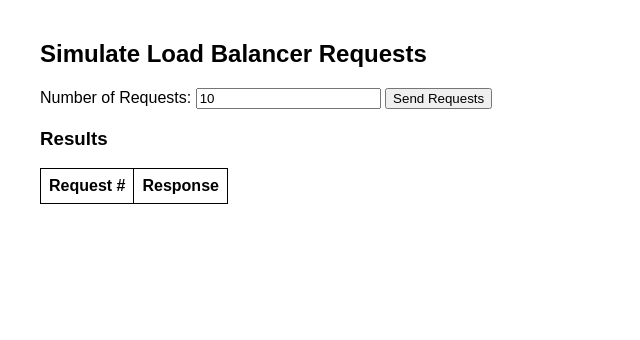
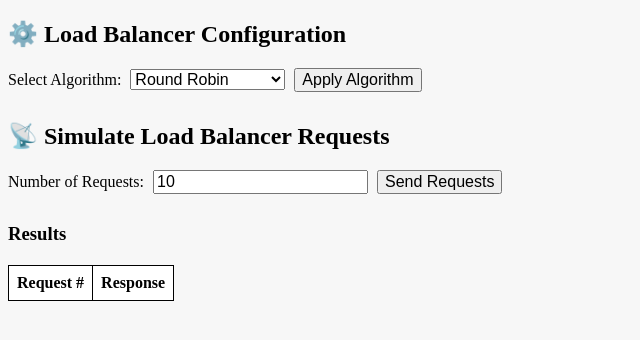
Before and after one commit to Aadil-Raja/network-load-balancer, a Flask app: page /simulate-ui in a window 1280 px wide. Shown: the top 340 px of the page, without its empty margins (0-640 px from the left). Run offline with Flask 3, Linux system fonts and the light colour scheme; lists and menus that the app fills with data are empty.

Commit message:
algo choosing

```diff
--- a/monitor_dashboard/app.py
+++ b/monitor_dashboard/app.py
@@ -1,5 +1,6 @@
 from flask import Flask, render_template, request, jsonify
 import requests
+import subprocess
 
 app = Flask(__name__)
 
@@ -55,6 +56,64 @@
 
 
 # -------------------------
+# Route 4: Set Load Balancing Algorithm
+# -------------------------
+@app.route("/set-algorithm", methods=["POST"])
+def set_algorithm():
+    data = request.get_json()
+    algorithm = data.get("algorithm")
+
+    # Determine directive for NGINX upstream
+    if algorithm == "round_robin":
+        directive = ""  # round robin is default
+    elif algorithm == "least_conn":
+        directive = "least_conn;"
+    elif algorithm == "ip_hash":
+        directive = "ip_hash;"
+    else:
+        return jsonify({"message": "Invalid algorithm"}), 400
+
+    # Generate updated nginx.conf
+    new_conf = f"""
+worker_processes  1;
+
+events {{
+    worker_connections  1024;
+}}
+
+http {{
+    upstream backend_servers {{
+        {directive}
+        server 127.0.0.1:5001;
+        server 127.0.0.1:5002;
+        server 127.0.0.1:5003;
+    }}
+
+    server {{
+        listen 8080;
+        server_name localhost;
+
+        location / {{
+            proxy_pass http://backend_servers;
+        }}
+    }}
+}}
+"""
+
+    try:
+        nginx_path = "/home/YOUR_USERNAME/network-load-balancer/configs/nginx.conf"  # <-- Replace YOUR_USERNAME
+        with open(nginx_path, "w") as f:
+            f.write(new_conf)
+
+        # Reload NGINX
+        subprocess.run(["sudo", "nginx", "-s", "reload"])
+        return jsonify({"message": f"Algorithm '{algorithm}' applied and NGINX reloaded ✅"})
+
+    except Exception as e:
+        return jsonify({"message": f"Error: {str(e)}"}), 500
+
+
+# -------------------------
 # Run the App
 # -------------------------
 if __name__ == "__main__":
--- a/monitor_dashboard/templates/simulator.html
+++ b/monitor_dashboard/templates/simulator.html
@@ -3,12 +3,27 @@
 <head>
   <title>Load Balancer Simulator</title>
   <style>
-    body { font-family: Arial; margin: 40px; }
+    body { font-family: Arial, margin: 40px; background: #f7f7f7; }
+    h2, h3 { margin-bottom: 10px; }
     table, th, td { border: 1px solid black; border-collapse: collapse; padding: 8px; }
+    table { margin-top: 20px; background: white; }
+    label, select, input, button { margin: 10px 5px 10px 0; font-size: 16px; }
   </style>
 </head>
 <body>
-  <h2>Simulate Load Balancer Requests</h2>
+  <h2>⚙️ Load Balancer Configuration</h2>
+
+  <form onsubmit="applyAlgorithm(); return false;">
+    <label>Select Algorithm:</label>
+    <select id="algorithm">
+      <option value="round_robin">Round Robin</option>
+      <option value="least_conn">Least Connections</option>
+      <option value="ip_hash">IP Hash</option>
+    </select>
+    <button type="submit">Apply Algorithm</button>
+  </form>
+
+  <h2>📡 Simulate Load Balancer Requests</h2>
   <label>Number of Requests: </label>
   <input type="number" id="count" value="10" min="1" />
   <button onclick="startSimulation()">Send Requests</button>
@@ -38,6 +53,20 @@
         });
       });
     }
+
+    function applyAlgorithm() {
+      const algo = document.getElementById("algorithm").value;
+
+      fetch('/set-algorithm', {
+        method: 'POST',
+        headers: { 'Content-Type': 'application/json' },
+        body: JSON.stringify({ algorithm: algo })
+      })
+      .then(res => res.json())
+      .then(data => {
+        alert(data.message);
+      });
+    }
   </script>
 </body>
 </html>
```
